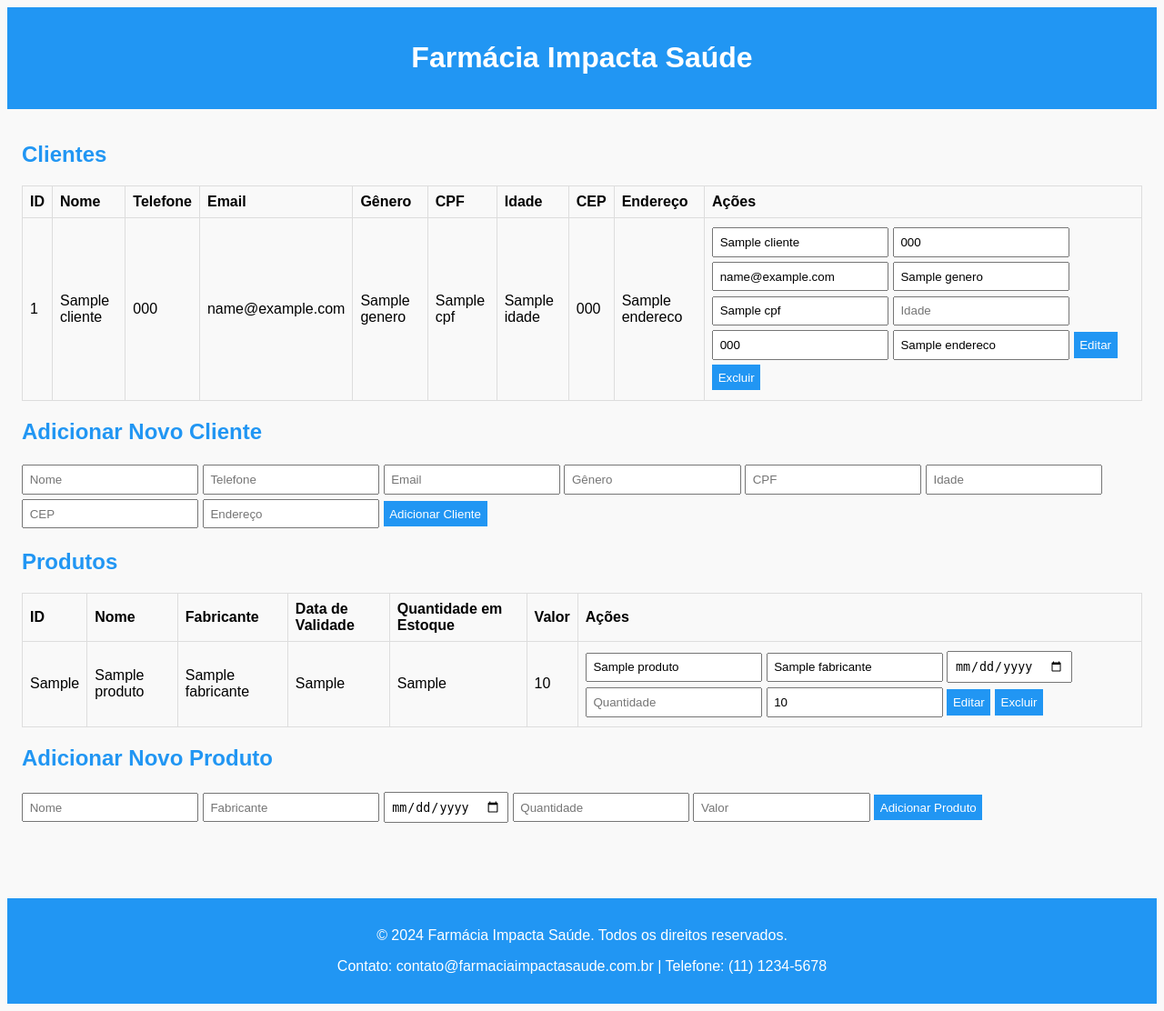
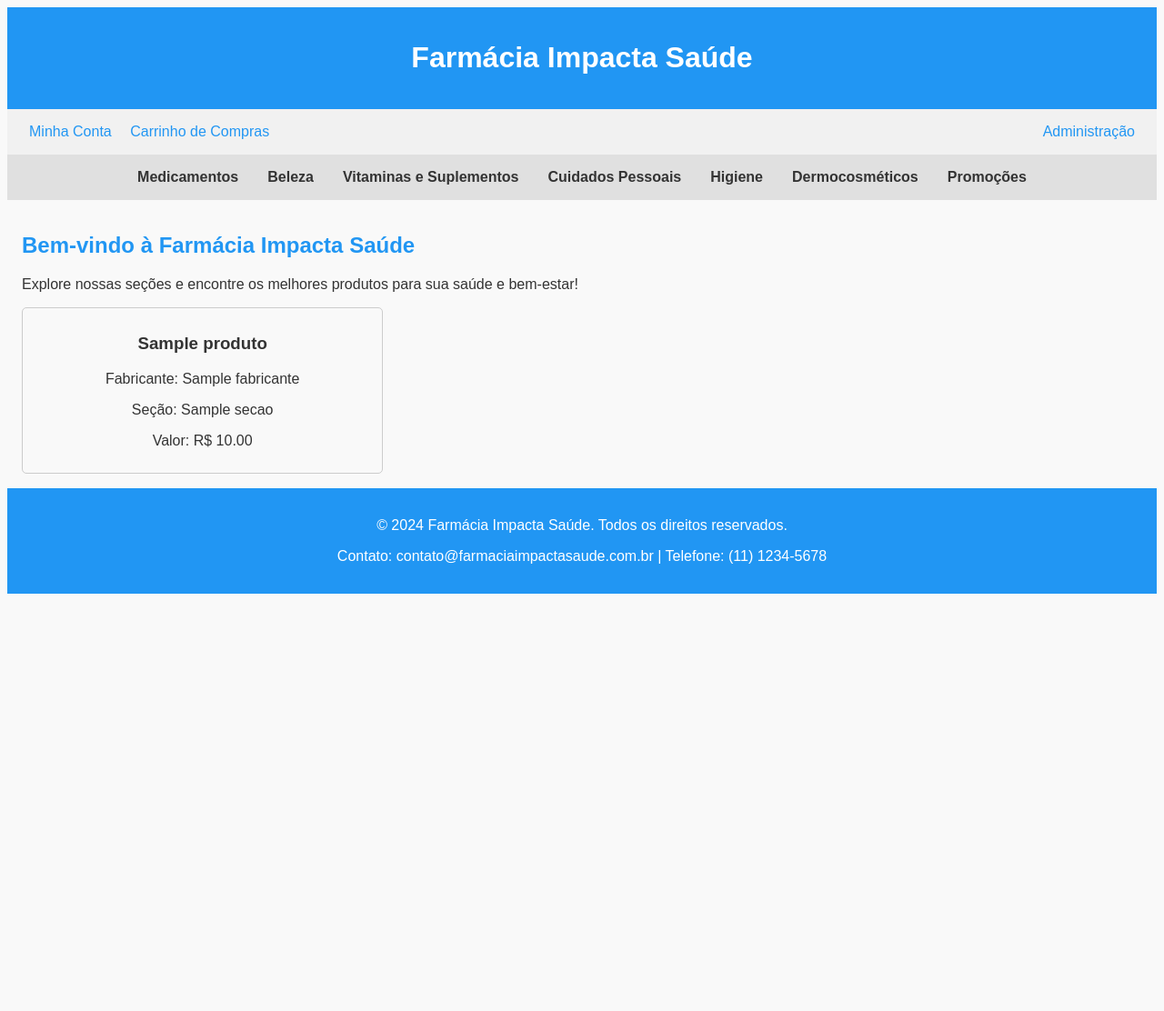
Before and after one commit to Samuelkioshi/Farmacia_V1, a Flask app: template templates/home.html in a window 1280 px wide. Shown: the whole page at 91% size. After the commit the page ends 653 px from the top, so only its background shows below. Run offline with Flask 3, Linux system fonts and the light colour scheme; the template is opened without the code that fills it: most values are stand-ins (such as "Sample title", 1, 10 or a date in 2020); one stand-in notice (Sample message) is shown.

Commit message:
Codigo base V2

```diff
--- a/main.py
+++ b/main.py
@@ -20,7 +20,7 @@ def home():
     conn = get_db_connection()
     cursor = conn.cursor()
 
-    cursor.execute("SELECT ID_PROD, NOME_PROD, FABRICANTE, DT_VALIDADE, QNTD_ESTOQUE, VALOR FROM TB_PRODUTOS")
+    cursor.execute("SELECT ID_PROD, NOME_PROD, FABRICANTE, DT_VALIDADE, QNTD_ESTOQUE, VALOR, SECAO FROM TB_PRODUTOS")
     produtos = cursor.fetchall()
 
     cursor.execute("SELECT ID, NOME, TELEFONE, EMAIL, GENERO, CPF, IDADE, CEP, ENDERECO FROM TB_CLIENTE")
@@ -36,11 +36,12 @@ def adicionar_produto():
     dt_validade = request.form['dt_validade']
     qntd_estoque = request.form['qntd_estoque']
     valor = request.form['valor']
+    secao = request.form['secao']
 
     conn = get_db_connection()
     cursor = conn.cursor()
-    cursor.execute("INSERT INTO TB_PRODUTOS (NOME_PROD, FABRICANTE, DT_VALIDADE, QNTD_ESTOQUE, VALOR) VALUES (?, ?, ?, ?, ?)",
-                   (nome, fabricante, dt_validade, qntd_estoque, valor))
+    cursor.execute("INSERT INTO TB_PRODUTOS (NOME_PROD, FABRICANTE, DT_VALIDADE, QNTD_ESTOQUE, VALOR, SECAO) VALUES (?, ?, ?, ?, ?, ?)",
+                   (nome, fabricante, dt_validade, qntd_estoque, valor, secao))
     conn.commit()
     conn.close()
 
@@ -63,15 +64,27 @@ def editar_produto(id_prod):
     dt_validade = request.form['dt_validade']
     qntd_estoque = request.form['qntd_estoque']
     valor = request.form['valor']
+    secao = request.form['secao']
 
     conn = get_db_connection()
     cursor = conn.cursor()
-    cursor.execute("UPDATE TB_PRODUTOS SET NOME_PROD = ?, FABRICANTE = ?, DT_VALIDADE = ?, QNTD_ESTOQUE = ?, VALOR = ? WHERE ID_PROD = ?",
-                   (nome, fabricante, dt_validade, qntd_estoque, valor, id_prod))
+    cursor.execute("UPDATE TB_PRODUTOS SET NOME_PROD = ?, FABRICANTE = ?, DT_VALIDADE = ?, QNTD_ESTOQUE = ?, VALOR = ?, SECAO = ? WHERE ID_PROD = ?",
+                   (nome, fabricante, dt_validade, qntd_estoque, valor, secao, id_prod))
     conn.commit()
     conn.close()
 
     return redirect(url_for('home'))
+
+@app.route('/produto/<int:product_id>')
+def ver_produto(product_id):
+    conn = get_db_connection()
+    cursor = conn.cursor()
+
+    cursor.execute("SELECT NOME_PROD, DESCRICAO, IMAGEM, SECAO FROM TB_PRODUTOS WHERE ID_PROD = ?", product_id)
+    produto = cursor.fetchone()
+
+    conn.close()
+    return render_template('produto.html', produto=produto)
 
 @app.route('/adicionar_cliente', methods=['POST'])
 def adicionar_cliente():
@@ -143,6 +156,14 @@ def editar_cliente(id_cliente):
 
     return redirect(url_for('home'))
 
+@app.route('/admin', methods=['POST'])
+def admin_access():
+    senha = request.form['senha']
+    if senha == '123456':
+        return render_template('admin.html')  # Renderiza uma página de administração
+    else:
+        flash('Senha incorreta!')
+        return redirect(url_for('home'))
 
 if __name__ == '__main__':
     app.run(debug=True)
--- a/templates/home.html
+++ b/templates/home.html
@@ -5,11 +5,11 @@
     <meta name="viewport" content="width=device-width, initial-scale=1.0">
     <title>Farmácia Impacta Saúde</title>
     <style>
-        /* Estilos simplificados */
+        /* Estilos globais */
         body {
             font-family: Arial, sans-serif;
             background-color: #f9f9f9;
-            color: #000;
+            color: #333;
         }
         header, footer {
             background-color: #2196F3;
@@ -17,49 +17,63 @@
             text-align: center;
             padding: 1em 0;
         }
+        nav {
+            display: flex;
+            justify-content: space-between;
+            padding: 1em;
+            background-color: #f1f1f1;
+        }
+        nav a {
+            text-decoration: none;
+            color: #2196F3;
+            padding: 0.5em;
+        }
+        nav a:hover {
+            background-color: #ddd;
+            border-radius: 5px;
+        }
+        .menu {
+            display: flex;
+            justify-content: center;
+            background-color: #e0e0e0;
+            padding: 1em;
+        }
+        .menu a {
+            margin: 0 1em;
+            text-decoration: none;
+            color: #333;
+            font-weight: bold;
+        }
+        .menu a:hover {
+            color: #2196F3;
+        }
         main {
             padding: 1em;
-            margin-bottom: 3em;
         }
         h2 {
             color: #2196F3;
         }
-        table {
-            width: 100%;
-            border-collapse: collapse;
-            margin-bottom: 1em;
+        /* Estilo da grade de produtos */
+        .product-grid {
+            display: grid;
+            grid-template-columns: repeat(3, 1fr);
+            gap: 20px;
         }
-        table, th, td {
-            border: 1px solid #ddd;
-        }
-        th, td {
-            padding: 0.5em;
-            text-align: left;
-        }
-        form {
-            margin-bottom: 1em;
-        }
-        input, button {
-            padding: 0.5em;
-            margin: 0.2em 0;
-        }
-        button {
-            background-color: #2196F3;
-            color: white;
-            border: none;
+        .product-card {
+            border: 1px solid #ccc;
+            border-radius: 5px;
+            padding: 10px;
+            text-align: center;
+            transition: transform 0.2s;
             cursor: pointer;
         }
-        button:hover {
-            background-color: #1976D2;
+        .product-card:hover {
+            transform: scale(1.05);
         }
     </style>
     <script>
-
-        window.onload = function() {
-            const flashMessages = {{ get_flashed_messages(with_categories=True)|tojson|safe }};
-            flashMessages.forEach(message => {
-                alert(message[1]);
-            });
+        function showProductDescription(productId) {
+            window.location.href = "/produto/" + productId;
         }
     </script>
 </head>
@@ -68,111 +82,40 @@
         <h1>Farmácia Impacta Saúde</h1>
     </header>
 
+    <nav>
+        <div>
+            <a href="#">Minha Conta</a>
+            <a href="#">Carrinho de Compras</a>
+        </div>
+        <div>
+            <a href="#" onclick="adminAccess()">Administração</a>
+        </div>
+    </nav>
+
+    <div class="menu">
+        <a href="#">Medicamentos</a>
+        <a href="#">Beleza</a>
+        <a href="#">Vitaminas e Suplementos</a>
+        <a href="#">Cuidados Pessoais</a>
+        <a href="#">Higiene</a>
+        <a href="#">Dermocosméticos</a>
+        <a href="#">Promoções</a>
+    </div>
+
     <main>
-        <h2>Clientes</h2>
-        <table>
-            <tr>
-                <th>ID</th>
-                <th>Nome</th>
-                <th>Telefone</th>
-                <th>Email</th>
-                <th>Gênero</th>
-                <th>CPF</th>
-                <th>Idade</th>
-                <th>CEP</th>
-                <th>Endereço</th>
-                <th>Ações</th>
-            </tr>
-            {% for cliente in clientes %}
-            <tr>
-                <td>{{ cliente.ID }}</td>
-                <td>{{ cliente.NOME }}</td>
-                <td>{{ cliente.TELEFONE }}</td>
-                <td>{{ cliente.EMAIL }}</td>
-                <td>{{ cliente.GENERO }}</td>
-                <td>{{ cliente.CPF }}</td>
-                <td>{{ cliente.IDADE }}</td>
-                <td>{{ cliente.CEP }}</td>
-                <td>{{ cliente.ENDERECO }}</td>
-                <td>
-                    <form action="/editar_cliente/{{ cliente.ID }}" method="post" style="display:inline;">
-                        <input type="text" name="nome" placeholder="Nome" value="{{ cliente.NOME }}" required>
-                        <input type="tel" name="telefone" placeholder="Telefone" value="{{ cliente.TELEFONE }}" required>
-                        <input type="email" name="email" placeholder="Email" value="{{ cliente.EMAIL }}" required>
-                        <input type="text" name="genero" placeholder="Gênero" value="{{ cliente.GENERO }}" required>
-                        <input type="text" name="cpf" placeholder="CPF" value="{{ cliente.CPF }}" required>
-                        <input type="number" name="idade" placeholder="Idade" value="{{ cliente.IDADE }}" required>
-                        <input type="text" name="cep" placeholder="CEP" value="{{ cliente.CEP }}" required>
-                        <input type="text" name="endereco" placeholder="Endereço" value="{{ cliente.ENDERECO }}" required>
-                        <button type="submit">Editar</button>
+        <h2>Bem-vindo à Farmácia Impacta Saúde</h2>
+        <p>Explore nossas seções e encontre os melhores produtos para sua saúde e bem-estar!</p>
 
-                    </form>
-                    <form action="/excluir_cliente/{{ cliente.ID }}" method="post" style="display:inline;">
-                        <button type="submit">Excluir</button>
-                    </form>
-                </td>
-            </tr>
+        <div class="product-grid">
+            {% for produto in produtos %}
+            <div class="product-card" onclick="showProductDescription({{ produto.ID_PROD }})">
+                <h3>{{ produto.NOME_PROD }}</h3>
+                <p>Fabricante: {{ produto.FABRICANTE }}</p>
+                <p>Seção: {{ produto.SECAO }}</p>
+                <p>Valor: R$ {{ "%.2f"|format(produto.VALOR) }}</p>
+            </div>
             {% endfor %}
-        </table>
-
-        <h2>Adicionar Novo Cliente</h2>
-        <form action="/adicionar_cliente" method="post">
-            <input type="text" name="nome" placeholder="Nome" required>
-            <input type="text" name="telefone" placeholder="Telefone" required>
-            <input type="email" name="email" placeholder="Email" required>
-            <input type="text" name="genero" placeholder="Gênero" required>
-            <input type="text" name="cpf" placeholder="CPF" required>
-            <input type="number" name="idade" placeholder="Idade" required>
-            <input type="text" name="cep" placeholder="CEP" required>
-            <input type="text" name="endereco" placeholder="Endereço" required>
-            <button type="submit">Adicionar Cliente</button>
-        </form>
-
-        <h2>Produtos</h2>
-        <table>
-            <tr>
-                <th>ID</th>
-                <th>Nome</th>
-                <th>Fabricante</th>
-                <th>Data de Validade</th>
-                <th>Quantidade em Estoque</th>
-                <th>Valor</th>
-                <th>Ações</th>
-            </tr>
-            {% for produto in produtos %}
-            <tr>
-                <td>{{ produto.ID_PROD }}</td>
-                <td>{{ produto.NOME_PROD }}</td>
-                <td>{{ produto.FABRICANTE }}</td>
-                <td>{{ produto.DT_VALIDADE }}</td>
-                <td>{{ produto.QNTD_ESTOQUE }}</td>
-                <td>{{ produto.VALOR }}</td>
-                <td>
-                    <form action="/editar_produto/{{ produto.ID_PROD }}" method="post" style="display:inline;">
-                        <input type="text" name="nome" placeholder="Nome" value="{{ produto.NOME_PROD }}" required>
-                        <input type="text" name="fabricante" placeholder="Fabricante" value="{{ produto.FABRICANTE }}" required>
-                        <input type="date" name="dt_validade" placeholder="Data de Validade" value="{{ produto.DT_VALIDADE }}" required>
-                        <input type="number" name="qntd_estoque" placeholder="Quantidade" value="{{ produto.QNTD_ESTOQUE }}" required>
-                        <input type="text" name="valor" placeholder="Valor" value="{{ produto.VALOR }}" required>
-                        <button type="submit">Editar</button>
-                    </form>
-                    <form action="/excluir_produto/{{ produto.ID_PROD }}" method="post" style="display:inline;">
-                        <button type="submit">Excluir</button>
-                    </form>
-                </td>
-            </tr>
-            {% endfor %}
-        </table>
-
-        <h2>Adicionar Novo Produto</h2>
-        <form action="/adicionar_produto" method="post">
-            <input type="text" name="nome" placeholder="Nome" required>
-            <input type="text" name="fabricante" placeholder="Fabricante" required>
-            <input type="date" name="dt_validade" placeholder="Data de Validade" required>
-            <input type="number" name="qntd_estoque" placeholder="Quantidade" required>
-            <input type="text" name="valor" placeholder="Valor" required>
-            <button type="submit">Adicionar Produto</button>
-        </form>
+        </div>
     </main>
 
     <footer>
```
Also changed, not shown: templates/admin.html (added, +151 -0 lines), templates/produto.html (added, +53 -0 lines).
